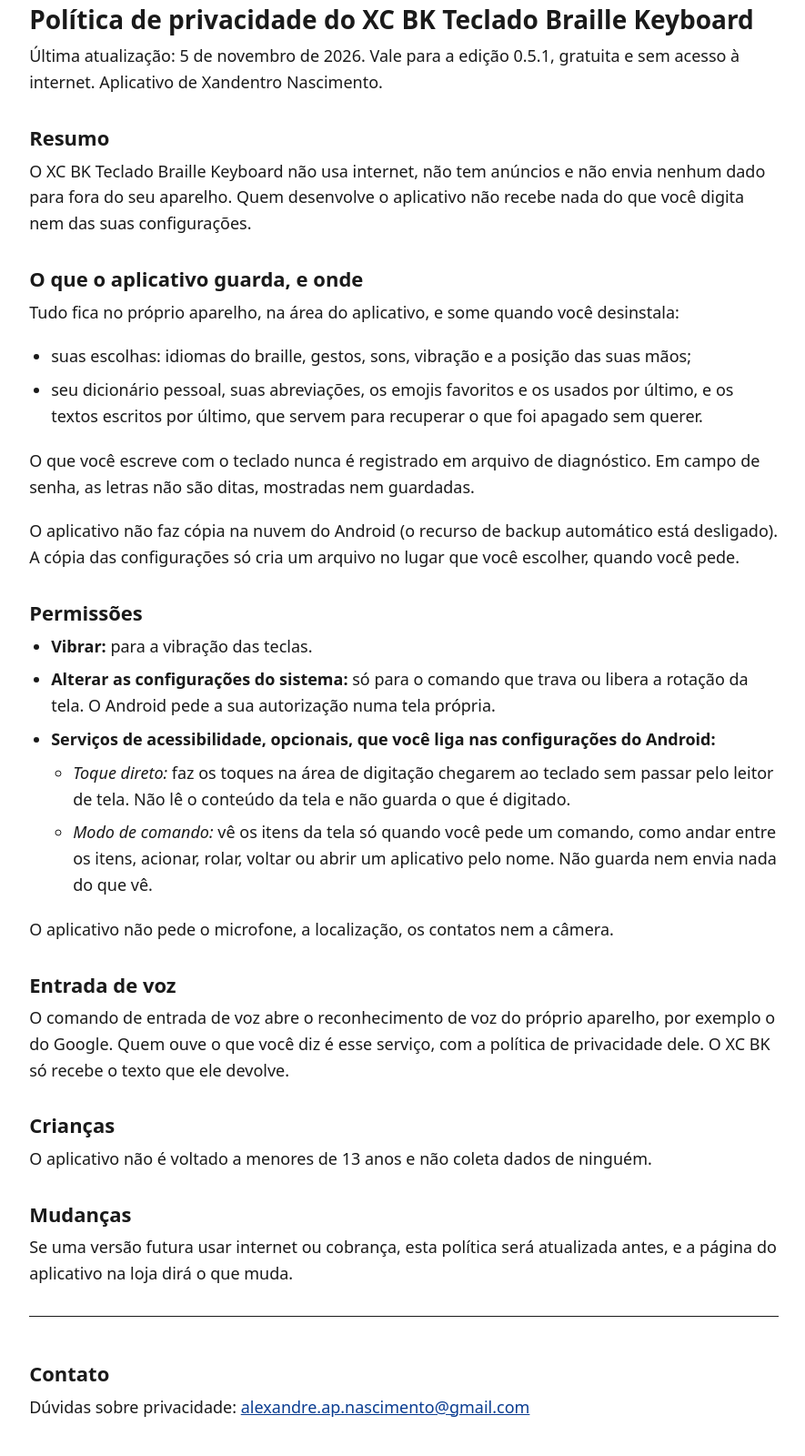
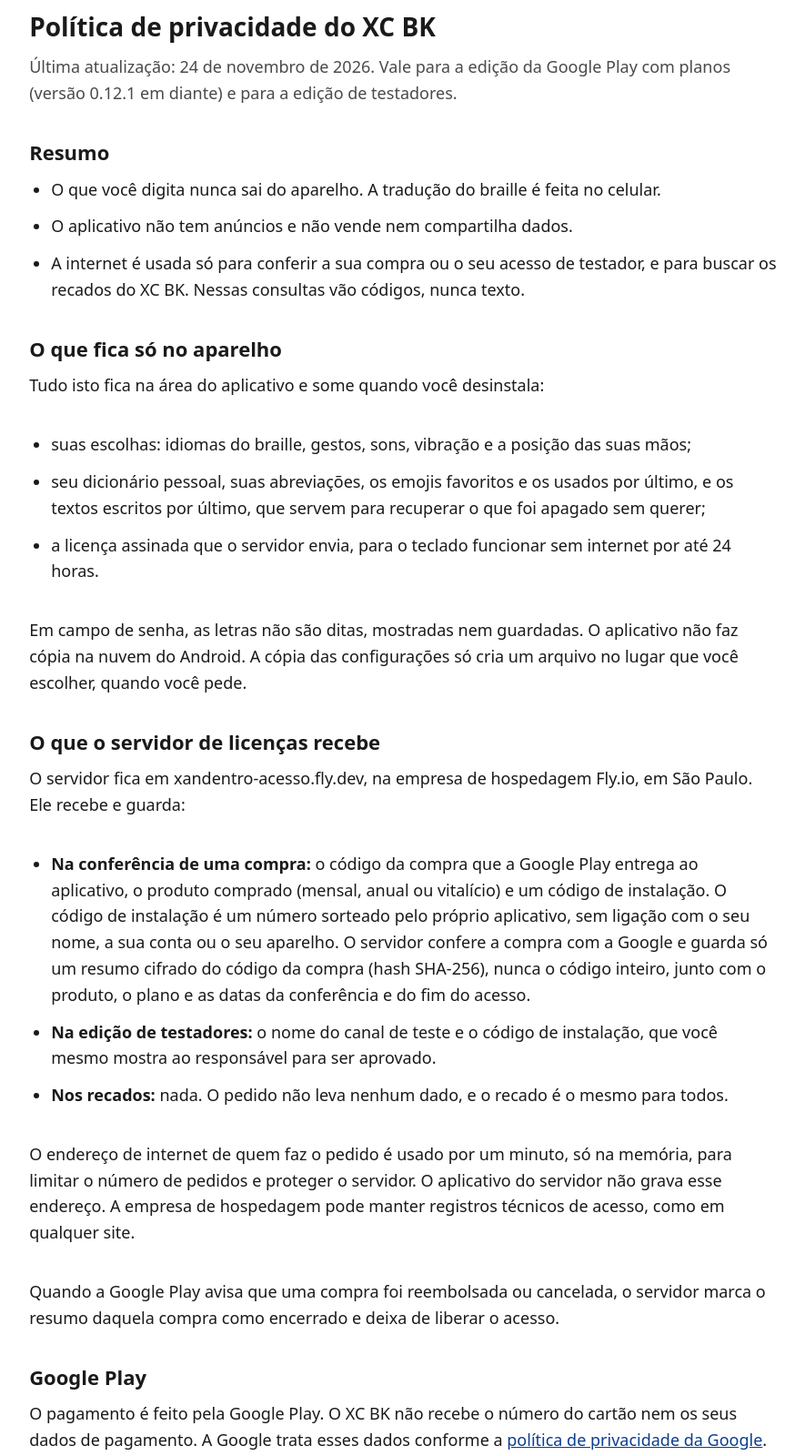
Before and after one commit to xandentro1-collab/xc-bk-politica-de-privacidade, a plain HTML site: page index.html in a window 1280 px wide. Shown: the part 29-1629 px from the top of the page at 91% size, without its empty margins (196-1081 px from the left). Drawn offline with Linux system fonts and the light colour scheme.

Commit message:
Política de privacidade de 24/11/2026: edição com planos usa internet para conferir compras
Co-Authored-By: Claude Opus 5.5 <noreply@anthropic.com>

```diff
--- a/index.html
+++ b/index.html
@@ -4,81 +4,122 @@
 <meta charset="utf-8">
 <meta name="viewport" content="width=device-width, initial-scale=1">
 <title>Política de privacidade · XC BK Teclado Braille Keyboard</title>
-<meta name="description" content="Política de privacidade do aplicativo XC BK Teclado Braille Keyboard, teclado braille para Android. O aplicativo não usa internet, não tem anúncios e não envia dados para fora do aparelho.">
+<meta name="description" content="O que o XC BK guarda no aparelho, o que o servidor de licenças recebe e o que nunca sai do celular.">
 <style>
 :root {
   --texto: #1a1a1a;
   --fundo: #ffffff;
   --link: #0b3d91;
+  --faixa: #f2f4f8;
+  --suave: #4a4a4a;
+}
+@media (prefers-color-scheme: dark) {
+  :root {
+    --texto: #f0f0f0;
+    --fundo: #121212;
+    --link: #a8c8ff;
+    --faixa: #1e2430;
+    --suave: #c8c8c8;
+  }
 }
 html { font-size: 100%; }
 body {
   margin: 0;
-    padding: 1rem;
   background: var(--fundo);
   color: var(--texto);
   font-family: system-ui, -apple-system, "Segoe UI", Roboto, Arial, sans-serif;
   font-size: 1.125rem;
   line-height: 1.6;
+  text-align: start;
 }
-  header, main, footer { max-width: 80ch; margin: 0 auto; }
-  h1 { font-size: 1.75rem; line-height: 1.3; margin: 1rem 0 0.5rem; }
-  h2 { font-size: 1.375rem; line-height: 1.3; margin: 2rem 0 0.5rem; }
-  p, ul { margin: 0 0 1.25rem; }
-  ul { padding-left: 1.5rem; }
-  li { margin-bottom: 0.5rem; }
-  ul ul { margin-top: 0.5rem; margin-bottom: 0; }
+header, main, footer { max-width: 80ch; margin: 0 auto; padding: 0 1rem; }
+header { padding-top: 1rem; }
+h1 { font-size: 1.75rem; line-height: 1.3; margin: 1.5rem 0 0.75rem; }
+h2 { font-size: 1.375rem; line-height: 1.3; margin: 2.25rem 0 0.75rem; }
+h3 { font-size: 1.2rem; line-height: 1.3; margin: 1.75rem 0 0.5rem; }
+p, ul, ol, dl { margin: 0 0 2.25rem; }
+ul, ol { padding-inline-start: 1.5rem; }
+li { margin-bottom: 0.75rem; }
+li > ul, li > ol { margin: 0.75rem 0 0; }
+dt { font-weight: 700; margin-top: 1rem; }
+dd { margin: 0.25rem 0 0; }
 a { color: var(--link); text-decoration: underline; }
-  a:focus-visible {
-    outline: 3px solid var(--link);
-    outline-offset: 3px;
-  }
-  footer { margin-top: 2rem; padding-top: 1rem; border-top: 1px solid var(--texto); }
+a:focus-visible { outline: 3px solid var(--link); outline-offset: 3px; }
+.data { color: var(--suave); }
+footer { margin-top: 3rem; padding-top: 1rem; padding-bottom: 2rem; border-top: 1px solid var(--texto); }
+footer p { margin-bottom: 1rem; }
 </style>
 </head>
 <body>
 <header>
-  <h1>Política de privacidade do XC BK Teclado Braille Keyboard</h1>
-  <p>Última atualização: 5 de novembro de 2026. Vale para a edição 0.5.1, gratuita e sem acesso à internet. Aplicativo de Xandentro Nascimento.</p>
+  <h1>Política de privacidade do XC BK</h1>
+  <p class="data">Última atualização: 24 de novembro de 2026. Vale para a edição da Google Play com planos (versão 0.12.1 em diante) e para a edição de testadores.</p>
 </header>
 <main>
 <h2>Resumo</h2>
-  <p>O XC BK Teclado Braille Keyboard não usa internet, não tem anúncios e não envia nenhum dado para fora do seu aparelho. Quem desenvolve o aplicativo não recebe nada do que você digita nem das suas configurações.</p>
+<ul>
+  <li>O que você digita nunca sai do aparelho. A tradução do braille é feita no celular.</li>
+  <li>O aplicativo não tem anúncios e não vende nem compartilha dados.</li>
+  <li>A internet é usada só para conferir a sua compra ou o seu acesso de testador, e para buscar os recados do XC BK. Nessas consultas vão códigos, nunca texto.</li>
+</ul>
 
-  <h2>O que o aplicativo guarda, e onde</h2>
-  <p>Tudo fica no próprio aparelho, na área do aplicativo, e some quando você desinstala:</p>
+<h2>O que fica só no aparelho</h2>
+<p>Tudo isto fica na área do aplicativo e some quando você desinstala:</p>
 <ul>
   <li>suas escolhas: idiomas do braille, gestos, sons, vibração e a posição das suas mãos;</li>
-    <li>seu dicionário pessoal, suas abreviações, os emojis favoritos e os usados por último, e os textos escritos por último, que servem para recuperar o que foi apagado sem querer.</li>
+  <li>seu dicionário pessoal, suas abreviações, os emojis favoritos e os usados por último, e os textos escritos por último, que servem para recuperar o que foi apagado sem querer;</li>
+  <li>a licença assinada que o servidor envia, para o teclado funcionar sem internet por até 24 horas.</li>
 </ul>
-  <p>O que você escreve com o teclado nunca é registrado em arquivo de diagnóstico. Em campo de senha, as letras não são ditas, mostradas nem guardadas.</p>
-  <p>O aplicativo não faz cópia na nuvem do Android (o recurso de backup automático está desligado). A cópia das configurações só cria um arquivo no lugar que você escolher, quando você pede.</p>
+<p>Em campo de senha, as letras não são ditas, mostradas nem guardadas. O aplicativo não faz cópia na nuvem do Android. A cópia das configurações só cria um arquivo no lugar que você escolher, quando você pede.</p>
+
+<h2>O que o servidor de licenças recebe</h2>
+<p>O servidor fica em xandentro-acesso.fly.dev, na empresa de hospedagem Fly.io, em São Paulo. Ele recebe e guarda:</p>
+<ul>
+  <li><strong>Na conferência de uma compra:</strong> o código da compra que a Google Play entrega ao aplicativo, o produto comprado (mensal, anual ou vitalício) e um código de instalação. O código de instalação é um número sorteado pelo próprio aplicativo, sem ligação com o seu nome, a sua conta ou o seu aparelho. O servidor confere a compra com a Google e guarda só um resumo cifrado do código da compra (hash SHA-256), nunca o código inteiro, junto com o produto, o plano e as datas da conferência e do fim do acesso.</li>
+  <li><strong>Na edição de testadores:</strong> o nome do canal de teste e o código de instalação, que você mesmo mostra ao responsável para ser aprovado.</li>
+  <li><strong>Nos recados:</strong> nada. O pedido não leva nenhum dado, e o recado é o mesmo para todos.</li>
+</ul>
+<p>O endereço de internet de quem faz o pedido é usado por um minuto, só na memória, para limitar o número de pedidos e proteger o servidor. O aplicativo do servidor não grava esse endereço. A empresa de hospedagem pode manter registros técnicos de acesso, como em qualquer site.</p>
+<p>Quando a Google Play avisa que uma compra foi reembolsada ou cancelada, o servidor marca o resumo daquela compra como encerrado e deixa de liberar o acesso.</p>
+
+<h2>Google Play</h2>
+<p>O pagamento é feito pela Google Play. O XC BK não recebe o número do cartão nem os seus dados de pagamento. A Google trata esses dados conforme a <a href="https://policies.google.com/privacy?hl=pt-BR">política de privacidade da Google</a>.</p>
+<p>O aviso de versão nova pergunta ao aplicativo da Play Store se há atualização. Relatórios de travamento podem ser enviados à Google pelo próprio Android, conforme as configurações do seu aparelho; eles não contêm o que você digita.</p>
 
 <h2>Permissões</h2>
 <ul>
+  <li><strong>Internet:</strong> só para conferir a compra ou o acesso de testador e para buscar os recados.</li>
+  <li><strong>Cobrança da Google Play:</strong> para mostrar os planos e fazer a compra pela própria Play.</li>
   <li><strong>Vibrar:</strong> para a vibração das teclas.</li>
+  <li><strong>Estado da rede:</strong> para a barra de estado dizer se há Wi-Fi ou dados móveis.</li>
   <li><strong>Alterar as configurações do sistema:</strong> só para o comando que trava ou libera a rotação da tela. O Android pede a sua autorização numa tela própria.</li>
   <li><strong>Serviços de acessibilidade, opcionais, que você liga nas configurações do Android:</strong>
     <ul>
-        <li><em>Toque direto:</em> faz os toques na área de digitação chegarem ao teclado sem passar pelo leitor de tela. Não lê o conteúdo da tela e não guarda o que é digitado.</li>
-        <li><em>Modo de comando:</em> vê os itens da tela só quando você pede um comando, como andar entre os itens, acionar, rolar, voltar ou abrir um aplicativo pelo nome. Não guarda nem envia nada do que vê.</li>
+      <li>Toque direto: faz os toques na área de digitação chegarem ao teclado sem passar pelo leitor de tela. Não lê o conteúdo da tela e não guarda o que é digitado.</li>
+      <li>Modo de comando: vê os itens da tela só quando você pede um comando, como andar entre os itens, acionar, rolar, voltar ou abrir um aplicativo pelo nome. Não guarda nem envia nada do que vê.</li>
     </ul>
   </li>
 </ul>
 <p>O aplicativo não pede o microfone, a localização, os contatos nem a câmera.</p>
 
 <h2>Entrada de voz</h2>
-  <p>O comando de entrada de voz abre o reconhecimento de voz do próprio aparelho, por exemplo o do Google. Quem ouve o que você diz é esse serviço, com a política de privacidade dele. O XC BK só recebe o texto que ele devolve.</p>
+<p>O comando de entrada de voz abre o reconhecimento de voz do próprio aparelho. Quem ouve o que você diz é esse serviço, com a política de privacidade dele. O XC BK só recebe o texto que ele devolve.</p>
+
+<h2>Registro de problemas</h2>
+<p>O registro de problemas só grava quando você pede, fica no seu aparelho e só sai dele se você mesmo compartilhar o arquivo. Ele pode conter o eco do que você digitou: evite dados pessoais enquanto grava.</p>
 
 <h2>Crianças</h2>
-  <p>O aplicativo não é voltado a menores de 13 anos e não coleta dados de ninguém.</p>
+<p>O aplicativo não é voltado a menores de 13 anos e não coleta dados pessoais de ninguém.</p>
+
+<h2>Seus direitos</h2>
+<p>Para tirar dúvidas ou pedir informações sobre os dados descritos aqui, escreva para <a href="mailto:alexandre.ap.nascimento@gmail.com">alexandre.ap.nascimento@gmail.com</a>. Como o servidor não guarda nome, e-mail nem conta, ele não tem como achar os dados de uma pessoa pelo nome.</p>
 
 <h2>Mudanças</h2>
-  <p>Se uma versão futura usar internet ou cobrança, esta política será atualizada antes, e a página do aplicativo na loja dirá o que muda.</p>
+<p>Se esta política mudar, a data no alto da página muda junto, e a ficha da Google Play diz o que mudou.</p>
 </main>
 <footer>
-  <h2>Contato</h2>
-  <p>Dúvidas sobre privacidade: <a href="mailto:alexandre.ap.nascimento@gmail.com">alexandre.ap.nascimento@gmail.com</a></p>
+  <p>Contato: <a href="mailto:alexandre.ap.nascimento@gmail.com">alexandre.ap.nascimento@gmail.com</a>.</p>
+  <p>XC BK Teclado Braille Keyboard, aplicativo de Xandentro Nascimento.</p>
 </footer>
 </body>
 </html>
```
Also changed, not shown: 1 other file. Lines whose indentation alone changed are shown as unchanged.
